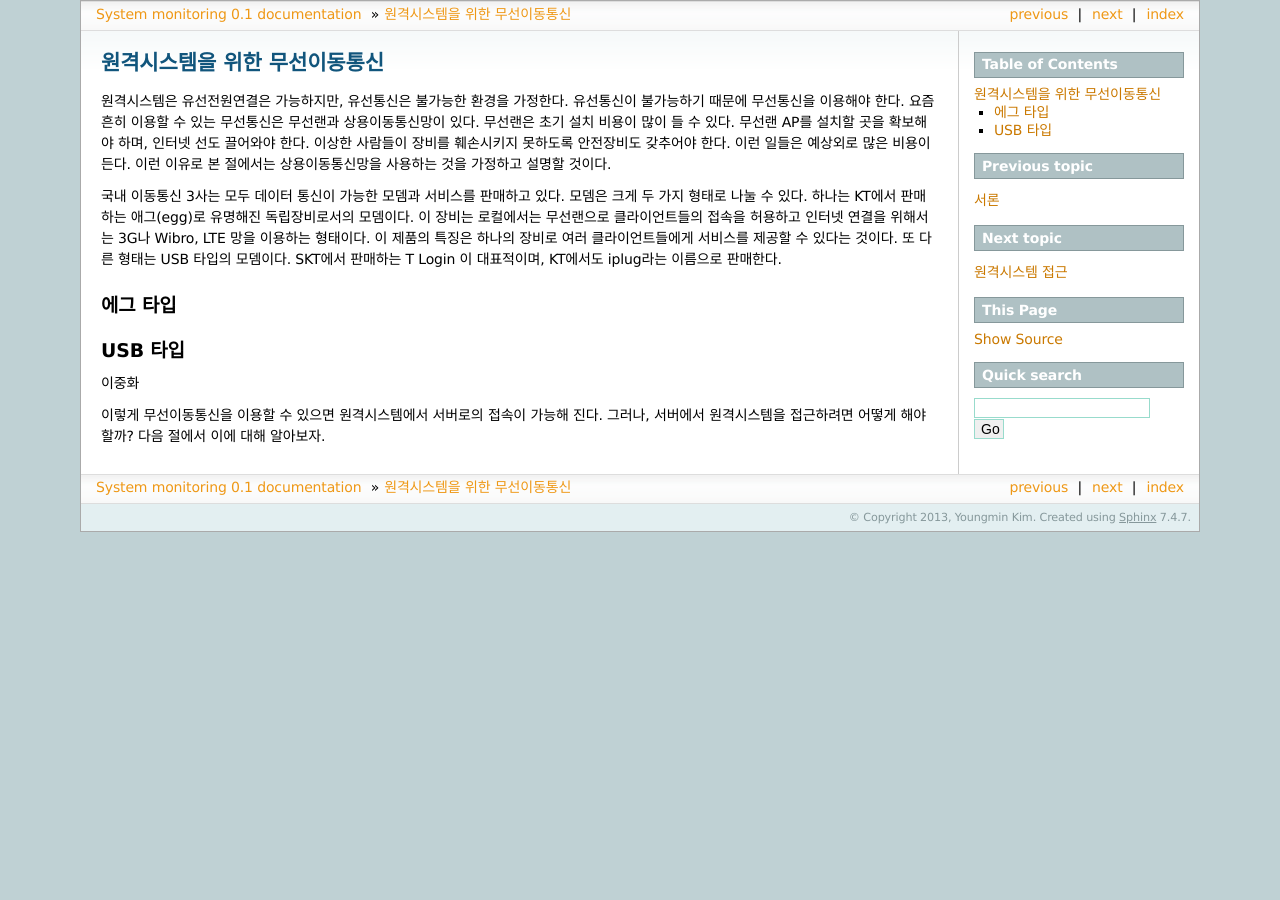
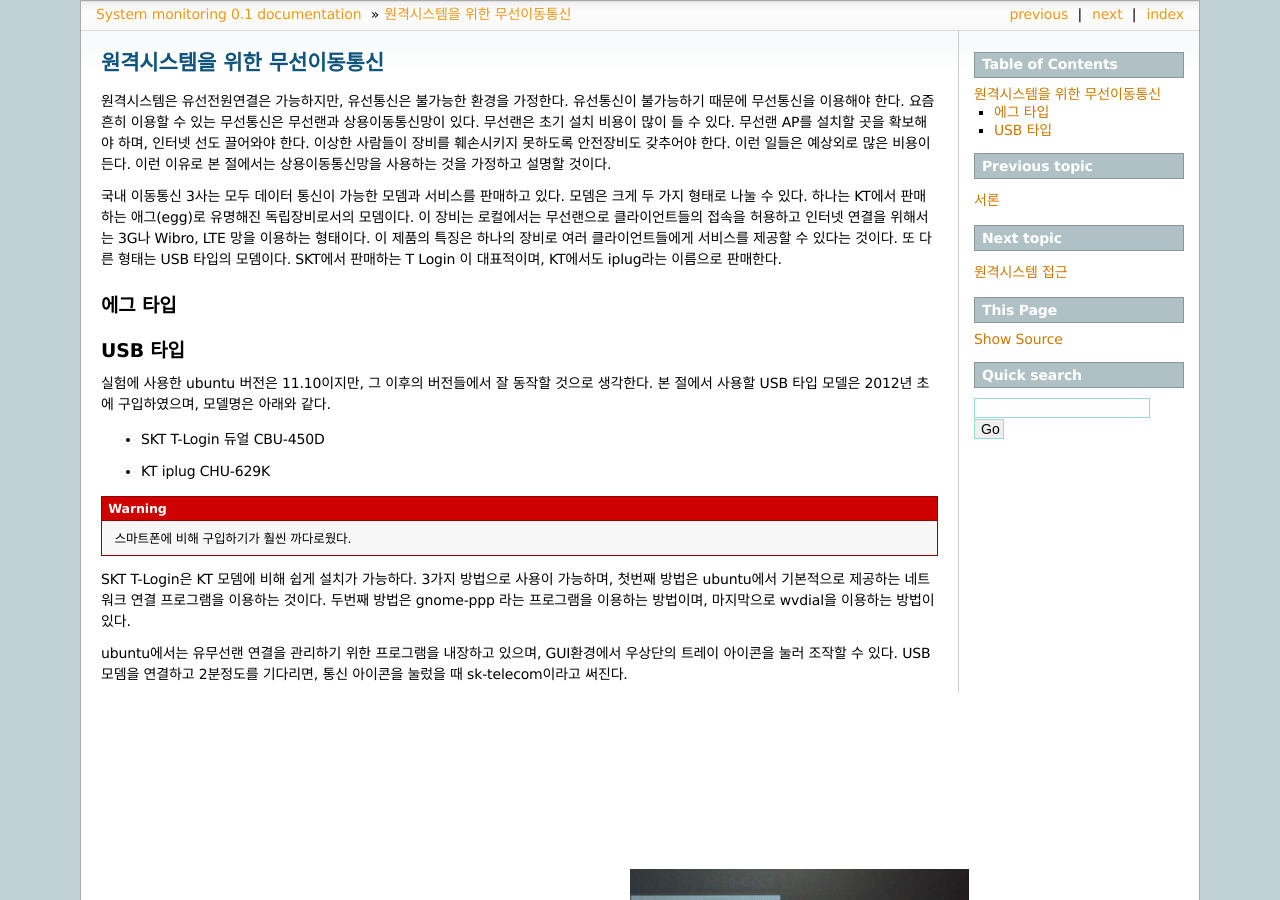
Before and after one commit to ymkim92/system_monitoring, a Sphinx documentation site: the page built from docs/network.rst, in a window 1280 px wide and 900 px high. Built offline with Sphinx 7.4.7, drawn with Linux system fonts in a browser that asks for light colours.

Commit message:
writing for network

```diff
--- a/docs/network.rst
+++ b/docs/network.rst
@@ -23,6 +23,30 @@ KT에서도 iplug라는 이름으로 판매한다.
 
 USB 타입
 ^^^^^^^^
+실험에 사용한 ubuntu 버전은 11.10이지만, 그 이후의 버전들에서 잘
+동작할 것으로 생각한다.
+본 절에서 사용할 USB 타입 모델은 2012년 초에 구입하였으며, 모델명은
+아래와 같다.
+
+* SKT T-Login 듀얼 CBU-450D
+* KT iplug CHU-629K
+
+.. warning::
+
+ 스마트폰에 비해 구입하기가 훨씬 까다로웠다.
+
+SKT T-Login은 KT 모뎀에 비해 쉽게 설치가 가능하다. 3가지 방법으로 사용이
+가능하며, 첫번째 방법은 ubuntu에서 기본적으로 제공하는 네트워크 연결
+프로그램을 이용하는 것이다. 두번째 방법은 gnome-ppp 라는 프로그램을
+이용하는 방법이며, 마지막으로 wvdial을 이용하는 방법이 있다.
+
+ubuntu에서는 유무선랜 연결을 관리하기 위한 프로그램을 내장하고 있으며,
+GUI환경에서 우상단의 트레이 아이콘을 눌러 조작할 수 있다.
+USB 모뎀을 연결하고 2분정도를 기다리면, 통신 아이콘을 눌렀을 때
+sk-telecom이라고 써진다.
+
+.. image:: _static/network/sk_modem1.jpg
+
 
 
 
```
Also changed, not shown: docs/_static/network/kt_modem1.jpg (added), docs/_static/network/kt_modem2.jpg (added), docs/_static/network/kt_modem3.jpg (added), docs/_static/network/kt_modem4.jpg (added), docs/_static/network/kt_modem5.jpg (added), docs/_static/network/kt_modem6.jpg (added), docs/_static/network/kt_modem7.jpg (added), docs/_static/network/kt_modem8.jpg (added), docs/_static/network/modem1.jpg (added), docs/_static/network/network1.jpg (added), docs/_static/network/sk_modem1.jpg (added), docs/_static/network/sk_modem2.jpg (added), docs/_static/network/sk_modem3.jpg (added), 2 other files.
